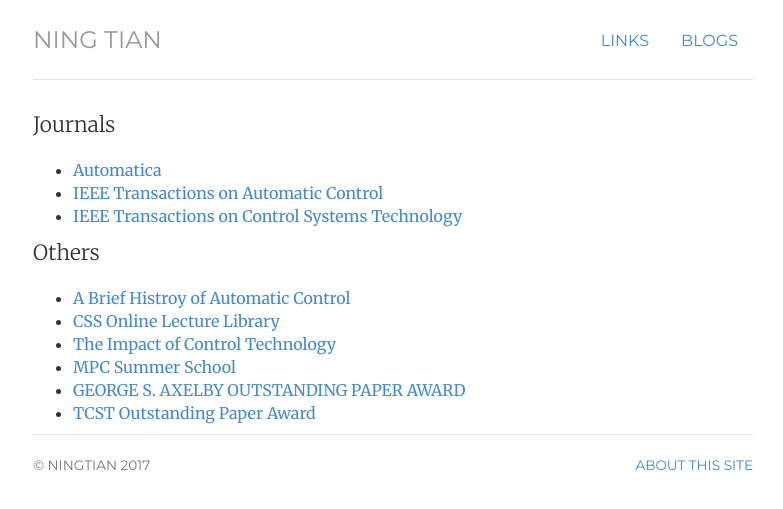
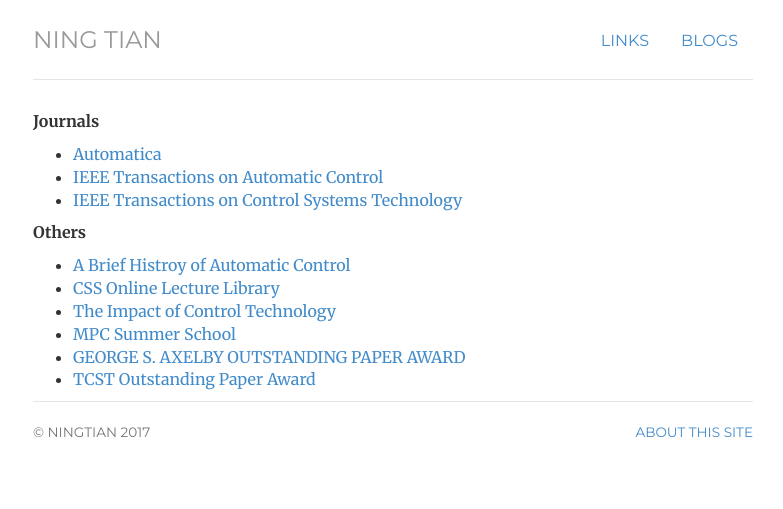
Before and after one commit to ningtian/ningtian.github.io, a Jekyll site: the page built from links/index.html, in a window 1280 px wide. Shown: the top 509 px of the page, without its empty margins (247-1030 px from the left). Built offline with Jekyll 4.4.1, drawn with Linux system fonts in a browser that asks for light colours.

Commit message:
Update index.html

```diff
--- a/links/index.html
+++ b/links/index.html
@@ -12,7 +12,8 @@
 	<!--<a href="/files/Ning-CV-2015.pdf" class="btn btn-default pull-right" title="Download CV as PDF">Download CV</a>-->
 	<div itemscope itemtype="http://data-vocabulary.org/Person">
 
-	<p class="lead"><span itemprop="name">Journals</span></p>
+	<!--<p class="lead"><span itemprop="name">Journals</span></p> -->
+		<p><strong>Journals</strong></p>
 	<ul>
 
 		<li><a href="http://www.sciencedirect.com/science/journal/00051098">Automatica</a> </li>
@@ -34,7 +35,9 @@
 
 	<!--<div itemscope itemtype="http://data-vocabulary.org/Person"> -->
 
-	<p class="lead"><span itemprop="name">Others</span></p>
+	<!--<p class="lead"><span itemprop="name">Others</span></p>-->
+			<p><strong>Others</strong></p>
+
 	<ul>
 
 		<li><a href="http://www.ieeecss.org/CSM/library/1996/june1996/02-HistoryofAutoCtrl.pdf">A Brief Histroy of Automatic Control </a> </li>
```
